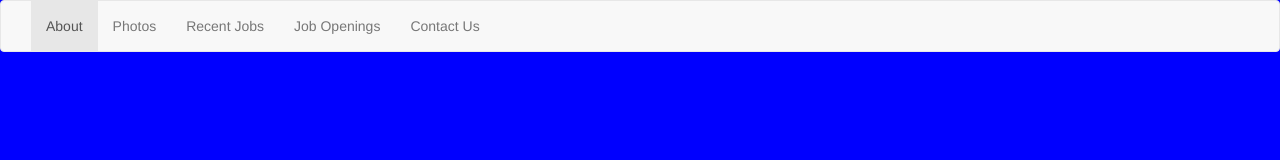
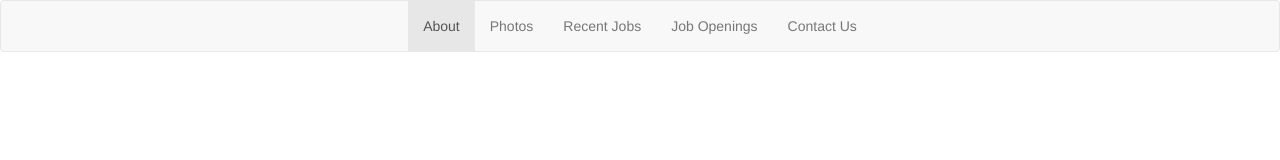
Before and after one commit to Dahvido/NW-Concrete, a plain HTML site: page index.html in a window 1280 px wide. Drawn offline with nearby package versions, Linux system fonts and the light colour scheme.

Commit message:
text align
Made it so the text on the navbar is centered when it isnt collapsed

```diff
--- a/css/custom.css
+++ b/css/custom.css
@@ -1,3 +1,20 @@
-body {
-  background-color: blue !important;
+
+
+
+
+
+
+
+/* Media Queries */
+
+/* this is to align the text on the navbar to center */
+@media (min-width: 768px) {
+  .navbar .navbar-nav {
+    display: inline-block;
+    float: none;
+    vertical-align: top;
+  }
+  .navbar .navbar-collapse {
+    text-align: center;
+  }
 }
```
